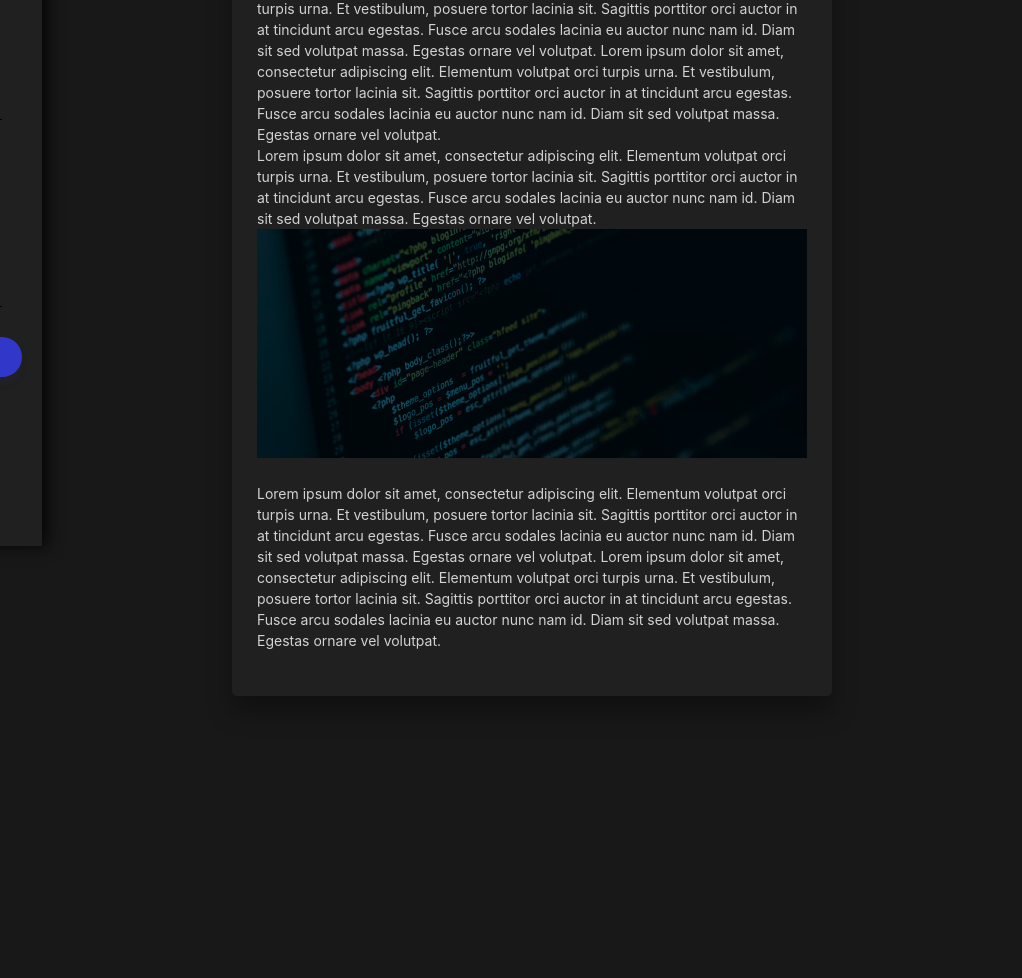
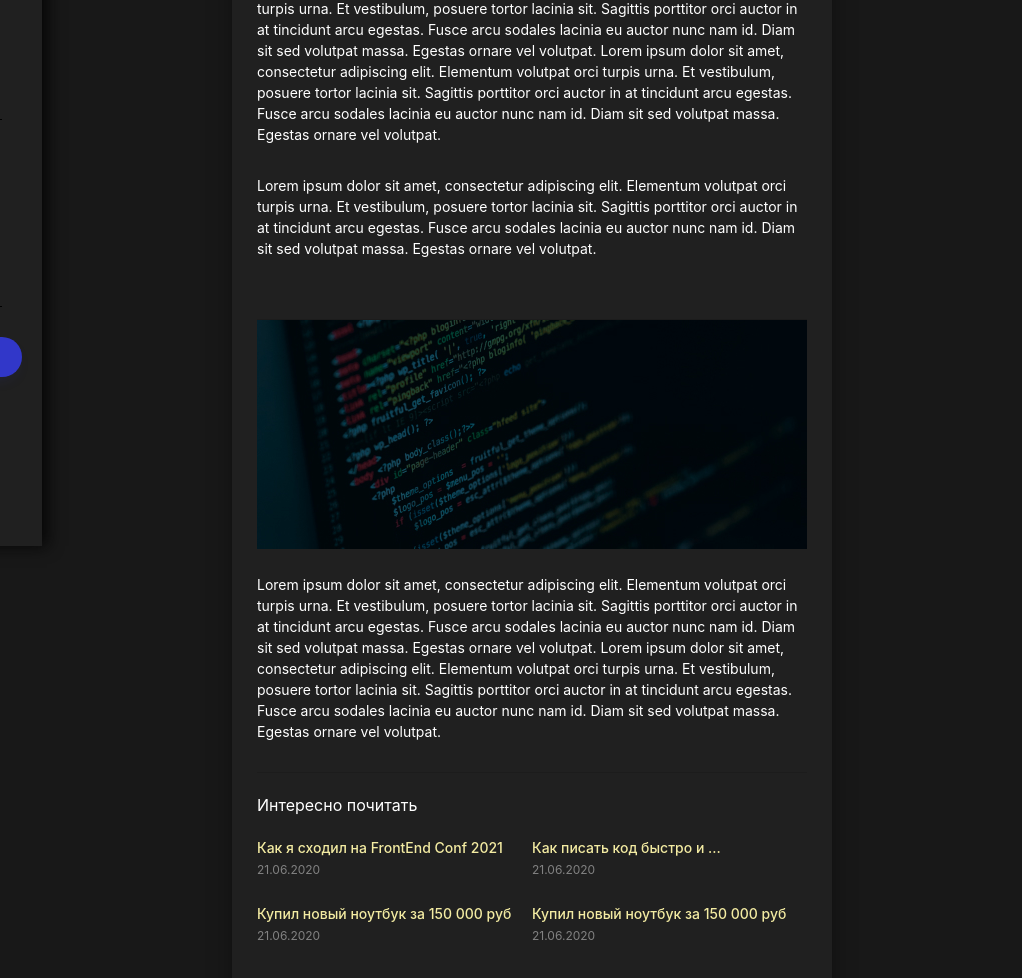
Before and after one commit to yehorich75/personal-blog, a website: page src/post.html in a window 1280 px wide. Shown: the part 254-1232 px from the top of the page, 258-1280 px from the left. Before the commit the page ends 1060 px from the top, so only its background shows below. Drawn offline with nearby package versions, Linux system fonts and the light colour scheme; files that its build step writes are made by us from their sources.

Commit message:
Related block done

```diff
--- a/src/assets/scss/blocks/embed.scss
+++ b/src/assets/scss/blocks/embed.scss
@@ -1,4 +1,6 @@
-.embed {
+.embed,
+.fr-video {
+    display: block;
     position: relative;
     overflow: hidden;
 
--- a/src/assets/scss/blocks/nav.scss
+++ b/src/assets/scss/blocks/nav.scss
@@ -7,6 +7,7 @@
         &:hover {
             .nav__link {
                 background-color: $blue;
+                text-decoration: none;
             }
             > .subnav {
                 display: block;
--- a/src/assets/scss/blocks/post.scss
+++ b/src/assets/scss/blocks/post.scss
@@ -32,10 +32,9 @@
         color: $white;
         a {
             color: inherit;
-            text-decoration: none;
             opacity: 0.6;
+            transition: opacity .2s linear;
             &:hover {
-                text-decoration: underline;
                 opacity: 1;
             }
         }
@@ -66,20 +65,62 @@
         color:$white;
         a {
             color: inherit;
-            text-decoration: none;
-
-            &:hover {
-                text-decoration: underline;
-            }
         }
         &--mb0 {
             margin-bottom: 0;
         }
     }
 
+    &__descr {
+        font-size: 1.4rem;
+        color: #d2d2d2;
+    }
+
     &__text {
         font-size: 1.4rem;
-        color: #d2d2d2;
+        color: $white;
+        border-bottom: 1px solid #1c1c1c;
+        padding-bottom: 3rem;
+        h2, h4, h5, h6 {
+            font-weight: 700;
+            padding-bottom: 2rem;
+        }
+        h2{
+            font-size: 2em;
+        }
+        h3{
+            font-size: 1.6em;
+            font-weight: 500;
+        }
+        h4{
+            font-size: 1.15em;
+        }
+        h5, h6{
+            font-size: 1em;
+        }
+        ul, ol{
+            margin-bottom: 3rem;
+        }
+        ol{
+            list-style: decimal;
+            list-style-position: inside;
+        }
+        p {
+            margin-bottom: 3rem;
+        }
+        a{
+            color: $blue;
+
+        }
+        table{
+            width: 100%;
+            margin-bottom: 3rem;
+        }
+        img{
+            display: block;
+            min-width: 100%;
+            height: auto;
+        }
     }
 
     &__footer {
@@ -108,11 +149,6 @@
             }
         a {
             color: inherit;
-            text-decoration: none;
-
-            &:hover {
-                text-decoration: underline;
-            }
         }
         }
     }
--- /dev/null
+++ b/src/assets/scss/blocks/related.scss
@@ -0,0 +1,31 @@
+.related {
+    padding-bottom: 1rem;
+    border-bottom: 1px solid #1c1c1c;
+    &__title {
+        font-size: 1.6rem;
+        margin-bottom: 2rem;
+    }
+    &__list{
+        display: flex;
+        flex-wrap: wrap;
+        &-item{
+            width: 50%;
+            margin-bottom: 2.4rem;
+        }
+        a{
+            color: inherit;
+        }
+        &-title {
+            font-size: 1.4rem;
+            color: #f3eba2;
+            font-weight: 500;
+            text-overflow: ellipsis;
+            overflow: hidden;
+            white-space: nowrap;
+        }
+        &-date {
+            font-size: 1.2rem;
+            color: #828282;
+        }
+    }
+}
--- a/src/assets/scss/blocks/subnav.scss
+++ b/src/assets/scss/blocks/subnav.scss
@@ -25,6 +25,7 @@
 
         &:hover {
             background-color: darken($blue, .5);
+            text-decoration: none;
         }
     }
 }
--- a/src/assets/scss/style.scss
+++ b/src/assets/scss/style.scss
@@ -22,6 +22,13 @@ body {
   box-sizing: border-box;
 }
 
+a {
+  text-decoration: none;
+  &:hover {
+    text-decoration: underline;
+  }
+}
+
 
 /* Blocks */
 @import 'blocks/page';
@@ -41,3 +48,5 @@ body {
 @import 'blocks/post';
 @import 'blocks/embed';
 @import 'blocks/pagenav';
+
+@import 'blocks/related';
--- a/src/partials/header.html
+++ b/src/partials/header.html
@@ -2,7 +2,7 @@
     <div class="header__left">
         <nav class="nav">
             <ul class="nav__list">
-                <li><a class="nav__link" href="#">Главная</a></li>
+                <li><a class="nav__link" href="index.html">Главная</a></li>
                 <li class="nav__item"><a class="nav__link nav__link--has-subnav" href="#">Статьи</a>
                     <ul class="subnav">
                         <li class="subnav__item"><a class="subnav__link" href="#">Создание сайтов</a></li>
@@ -24,7 +24,7 @@
             </ul>
         </nav>
         <form class="search" action="/" method="post">
-            <input class="search__input" type="text"  placeholder="Поиск по блогу">
+            <input class="search__input" type="text" placeholder="Поиск по блогу">
         </form>
 
     </div>
--- a/src/post.html
+++ b/src/post.html
@@ -5,7 +5,7 @@ title: BrainsCloud | Post
 
 <article class="post">
     <div class="post__actions">
-        <a href="#">вернуться назад</a>
+        <a href="index.html">вернуться назад</a>
         <a href="#">поделиться
             <img class="post__actions--icon" src="assets/images/share.svg" alt="Share Icon">
         </a>
@@ -22,25 +22,69 @@ title: BrainsCloud | Post
         </ul>
     </div>
     <div class="post__content">
-        <p class="post__text">
-            Lorem ipsum dolor sit amet, consectetur adipiscing elit. Elementum volutpat orci turpis urna. Et vestibulum,
-            posuere tortor lacinia sit. Sagittis porttitor orci auctor in at tincidunt arcu egestas. Fusce arcu sodales
-            lacinia eu auctor nunc nam id. Diam sit sed volutpat massa. Egestas ornare vel volutpat. Lorem ipsum dolor
-            sit amet, consectetur adipiscing elit. Elementum volutpat orci turpis urna. Et vestibulum, posuere tortor
-            lacinia sit. Sagittis porttitor orci auctor in at tincidunt arcu egestas. Fusce arcu sodales lacinia eu
-            auctor nunc nam id. Diam sit sed volutpat massa. Egestas ornare vel volutpat.
-        </p>
-        <p class="post__text">Lorem ipsum dolor sit amet, consectetur adipiscing elit. Elementum volutpat orci turpis
-            urna. Et vestibulum,
-            posuere tortor lacinia sit. Sagittis porttitor orci auctor in at tincidunt arcu egestas. Fusce arcu sodales
-            lacinia eu auctor nunc nam id. Diam sit sed volutpat massa. Egestas ornare vel volutpat.
-        </p>
-        <img src="assets/images/post/post-page-image.jpg" alt="Post Image" class="post__img">
-        <p class="post__text">Lorem ipsum dolor sit amet, consectetur adipiscing elit. Elementum volutpat orci turpis
+        <div class="post__text">
+            <p>Lorem ipsum dolor sit amet, consectetur adipiscing elit. Elementum volutpat orci turpis urna. Et
+                vestibulum,
+                posuere tortor lacinia sit. Sagittis porttitor orci auctor in at tincidunt arcu egestas. Fusce arcu
+                sodales
+                lacinia eu auctor nunc nam id. Diam sit sed volutpat massa. Egestas ornare vel volutpat. Lorem ipsum
+                dolor
+                sit amet, consectetur adipiscing elit. Elementum volutpat orci turpis urna. Et vestibulum, posuere
+                tortor
+                lacinia sit. Sagittis porttitor orci auctor in at tincidunt arcu egestas. Fusce arcu sodales lacinia eu
+                auctor nunc nam id. Diam sit sed volutpat massa. Egestas ornare vel volutpat.</p>
+            <p>Lorem ipsum dolor sit amet, consectetur adipiscing elit. Elementum volutpat orci turpis
+                urna. Et vestibulum,
+                posuere tortor lacinia sit. Sagittis porttitor orci auctor in at tincidunt arcu egestas. Fusce arcu
+                sodales
+                lacinia eu auctor nunc nam id. Diam sit sed volutpat massa. Egestas ornare vel volutpat.</p>
+        </div>
+        <p><img src="assets/images/post/post-page-image.jpg" alt="Post Image" class="post__img"></p>
+
+        <div class="post__text">Lorem ipsum dolor sit amet, consectetur adipiscing elit. Elementum volutpat orci turpis
             urna. Et vestibulum, posuere tortor lacinia sit. Sagittis porttitor orci auctor in at tincidunt arcu
             egestas. Fusce arcu sodales lacinia eu auctor nunc nam id. Diam sit sed volutpat massa. Egestas ornare vel
             volutpat. Lorem ipsum dolor sit amet, consectetur adipiscing elit. Elementum volutpat orci turpis urna. Et
             vestibulum, posuere tortor lacinia sit. Sagittis porttitor orci auctor in at tincidunt arcu egestas. Fusce
-            arcu sodales lacinia eu auctor nunc nam id. Diam sit sed volutpat massa. Egestas ornare vel volutpat.</p>
+            arcu sodales lacinia eu auctor nunc nam id. Diam sit sed volutpat massa. Egestas ornare vel volutpat.
+        </div>
+    </div><!-- /.post__content -->
+
+
+    <div class="related">
+        <h3 class="related__title">Интересно почитать</h3>
+
+        <ul class="related__list">
+            <li class="related__list-item">
+                <h4 class="related__list-title">
+                    <a class="related__list-link" href="#">Как я сходил на FrontEnd Conf 2021</a>
+                </h4>
+                <time class="related__list-date" datetime="21-06-2020 19:20">21.06.2020</time>
+
+            </li>
+            <li class="related__list-item">
+                <h4 class="related__list-title">
+                    <a class="related__list-link" href="#">Как писать код быстро и ...</a>
+                </h4>
+                <time class="related__list-date" datetime="21-06-2020 19:20">21.06.2020</time>
+
+            </li>
+            <li class="related__list-item">
+                <h4 class="related__list-title">
+                    <a class="related__list-link" href="#">Купил новый ноутбук за 150 000 руб</a>
+                </h4>
+                <time class="related__list-date" datetime="21-06-2020 19:20">21.06.2020</time>
+
+            </li>
+            <li class="related__list-item">
+                <h4 class="related__list-title">
+                    <a class="related__list-link" href="#">Купил новый ноутбук за 150 000 руб</a>
+                </h4>
+                <time class="related__list-date" datetime="21-06-2020 19:20">21.06.2020</time>
+
+            </li>
+        </ul>
     </div>
+
+
 </article>
```
Also changed, not shown: src/index.html (+7 -7 lines), dist/assets/css/style.css, dist/assets/css/style.min.css, dist/index.html.
